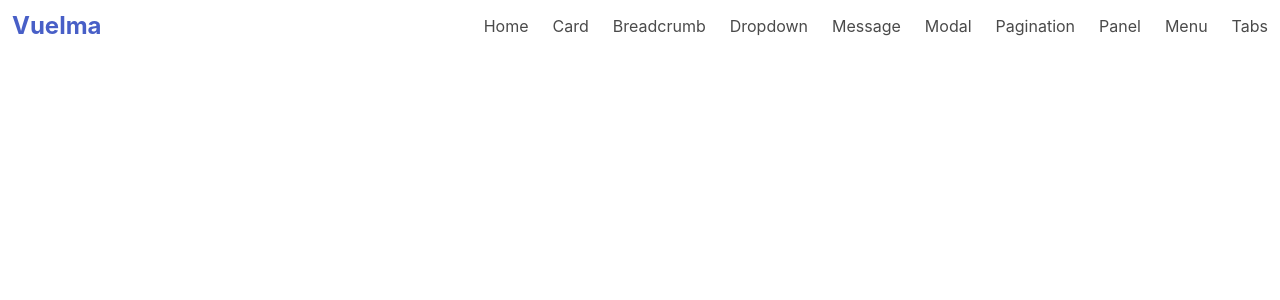
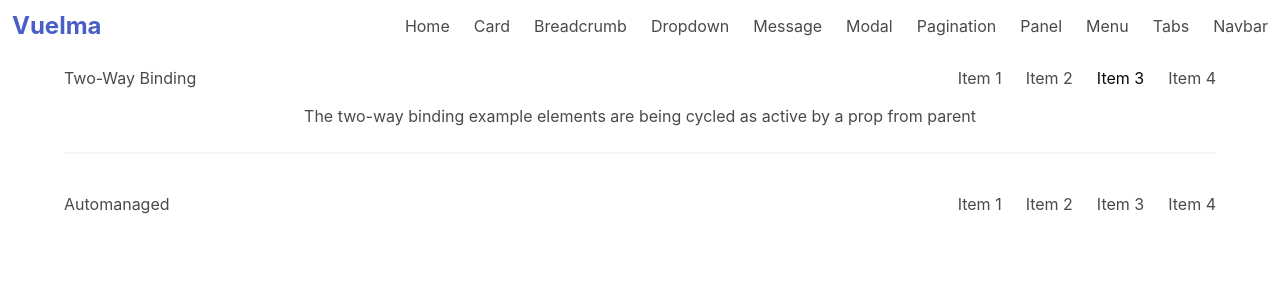
Before and after one commit to huuff/vuelma, a Vue app: page /navbar in a window 1280 px wide. Shown: the top 300 px of the page. Built offline with nearby package versions, Linux system fonts and the light colour scheme.

Commit message:
navbar example showcasing two-way binding

```diff
--- a/src/App.vue
+++ b/src/App.vue
@@ -1,17 +1,17 @@
 <template>
 <base-navbar class="is-fixed-top">
   <template #brandItems>
-    <base-navbar-item :title="'Vuelma'">
-      <router-link to="/" class="has-text-weight-bold is-size-4"></router-link>
+    <base-navbar-item itemId="Vuelma">
+      <router-link to="/" class="has-text-weight-bold is-size-4">Vuelma</router-link>
     </base-navbar-item>
   </template>
   <template #end>
   <base-navbar-item
     v-for="[path, name] in routes()"
-    :title="name"
+    :itemId="name"
     :key="path"
   >
-    <router-link :to="path"></router-link>
+    <router-link :to="path">{{ name }}</router-link>
   </base-navbar-item>
   </template>
 </base-navbar>
--- a/src/components/navbar/BaseNavbar.vue
+++ b/src/components/navbar/BaseNavbar.vue
@@ -5,7 +5,7 @@
   aria-label="main navigation"
   @blur="showMobile = false"
   >
-  <div class="navbar-brand" @setActiveNavbarItem="setActiveNavbarItem">
+  <div class="navbar-brand">
     <slot name="brandItems"></slot>
     <a
       role="button"
@@ -26,13 +26,11 @@
   >
   <div v-if="$slots.start"
     class="navbar-start"
-    @setActiveNavbarItem="setActiveNavbarItem"
   >
     <slot name="start"></slot>
   </div>
   <div v-if="$slots.end"
     class="navbar-end"
-    @setActiveNavbarItem="setActiveNavbarItem"
   >
     <slot name="end"></slot>
   </div>
@@ -41,7 +39,6 @@
 </template>
 
 <script setup lang="ts">
-// TODO: A NavBar example that showcases using two-way binding and internal state automanagement
 import { provide, ref, computed } from 'vue';
 
 const props = defineProps<{
@@ -53,14 +50,17 @@ const emit = defineEmits<{
 }>();
 
 const showMobile = ref(false);
+const internalActive = ref<string | undefined>(undefined);
 
-const internalActive = ref<string | undefined>(undefined);
+// Gets the active from prop if it exists, or from an
+// internal state if it exists. Updates both the prop
+// and th interal state
 const actualActive = computed({
   get: () => props.active ?? internalActive.value,
-  set: (title: string | undefined) => {
-    if (title) {
-      internalActive.value = title;
-      emit('update:active', title);
+  set: (itemId: string | undefined) => {
+    if (itemId) {
+      internalActive.value = itemId;
+      emit('update:active', itemId);
     }
   }
 });
@@ -77,10 +77,6 @@ function toggleMobileMenu() {
   }
 }
 
-function setActiveNavbarItem(title: string): void {
-  console.log(`Setting as active: ${title}`)
-}
-
-provide('setActiveNavbarItem', (title: string) => actualActive.value = title);
+provide('setActiveNavbarItem', (id: string) => actualActive.value = id);
 provide('activeNavbarItem', () => actualActive.value);
 </script>
--- a/src/components/navbar/BaseNavbarItem.vue
+++ b/src/components/navbar/BaseNavbarItem.vue
@@ -6,7 +6,7 @@
 import { useSlots, cloneVNode, h, inject } from 'vue';
 
 const props = defineProps<{
-  title: string;
+  itemId: string;
 }>();
 
 const activeNavbarItem = inject('activeNavbarItem') as () => string;
@@ -18,15 +18,17 @@ const render = () => {
     throw new Error("A BaseNavbarItem must have exactly one child element!")
   }
 
-  const slotAsNavbarItem = cloneVNode(slots.default()[0], { class: `navbar-item ${activeNavbarItem() === props.title ? 'is-active' : null}`})
+// TODO: Fix so null doesn't appear in the class
+// TODO: Does it preserve the classes?
+  const slotAsNavbarItem = cloneVNode(slots.default()[0], { class: `navbar-item ${activeNavbarItem() === props.itemId ? 'is-active' : null}`})
 
   if (!slotAsNavbarItem.props) {
     slotAsNavbarItem.props = {};
   }
 
-const setActiveNavbarItem = inject('setActiveNavbarItem') as (title: string) => void;
-slotAsNavbarItem.props.onClick = () => setActiveNavbarItem(props.title);
+  const setActiveNavbarItem = inject('setActiveNavbarItem') as (title: string) => void;
+  slotAsNavbarItem.props.onClick = () => setActiveNavbarItem(props.itemId);
 
-  return h(slotAsNavbarItem, {}, () => props.title);
+  return slotAsNavbarItem;
 };
 </script>
--- /dev/null
+++ b/src/pages/ExampleNavbar.vue
@@ -0,0 +1,58 @@
+<template>
+<base-navbar v-model:active="active">
+  <template #brandItems>
+    <base-navbar-item itemId="2wbinding">
+      <a href="#">Two-Way Binding</a>
+    </base-navbar-item>
+  </template>
+  <!-- TODO: Could it work without a child element? -->
+  <!-- TODO: With colors? -->
+  <template #end>
+    <base-navbar-item v-for="item in items"
+      :itemId="item"
+      :key="`twoway-${item}`"
+    >
+      <a href="#">{{item}}</a>
+    </base-navbar-item>
+  </template>
+</base-navbar>
+<p class="has-text-centered mb-5">The two-way binding example elements are being cycled as active by a prop from parent</p>
+
+<hr>
+
+<base-navbar>
+  <template #brandItems>
+    <base-navbar-item itemId="Automanaged">
+      <a href="#">Automanaged</a>
+    </base-navbar-item>
+  </template>
+  <template #end>
+    <base-navbar-item v-for="item in items"
+      :itemId="item"
+      :key="`auto-dark-${item}`"
+    >
+      <a href="#">{{item}}</a>
+    </base-navbar-item>
+  </template>
+</base-navbar>
+
+</template>
+
+<script setup lang="ts">
+import { ref, onUnmounted } from 'vue';
+import BaseNavbar from '@/components/navbar/BaseNavbar.vue';
+import BaseNavbarItem from '@/components/navbar/BaseNavbarItem.vue';
+
+const items = [ "Item 1", "Item 2", "Item 3", "Item 4" ];
+
+const active = ref<string>(items[0]);
+let autoManagedActiveIndex = 0;
+const updateTwoWayBinding = setInterval(() => {
+  autoManagedActiveIndex = (autoManagedActiveIndex + 1) % items.length;
+  active.value = items[autoManagedActiveIndex];
+}, 2000)
+
+onUnmounted(() => {
+  clearInterval(updateTwoWayBinding);
+})
+</script>
--- a/src/router.ts
+++ b/src/router.ts
@@ -8,6 +8,7 @@ import ExamplePagination from '@/pages/ExamplePagination.vue';
 import ExamplePanel from '@/pages/ExamplePanel.vue';
 import ExampleMenu from '@/pages/ExampleMenu.vue';
 import ExampleTabs from '@/pages/ExampleTabs.vue';
+import ExampleNavbar from '@/pages/ExampleNavbar.vue';
 import ExampleHome from '@/pages/ExampleHome.vue';
 
 const routes = [
@@ -21,6 +22,7 @@ const routes = [
   { path: "/panel", component: ExamplePanel, name: "Panel"},
   { path: "/menu", component: ExampleMenu, name: "Menu"},
   { path: "/tabs", component: ExampleTabs, name: "Tabs"},
+  { path: "/navbar", component: ExampleNavbar, name: "Navbar"},
 ];
 
 export default createRouter({
```
